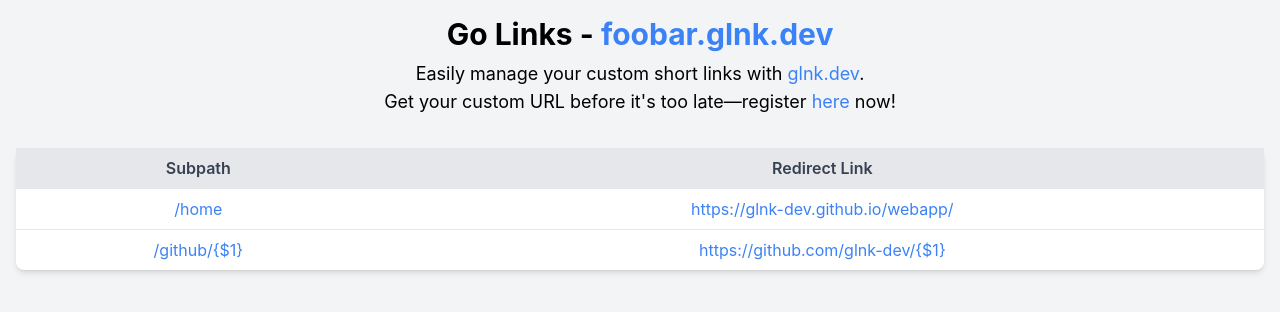
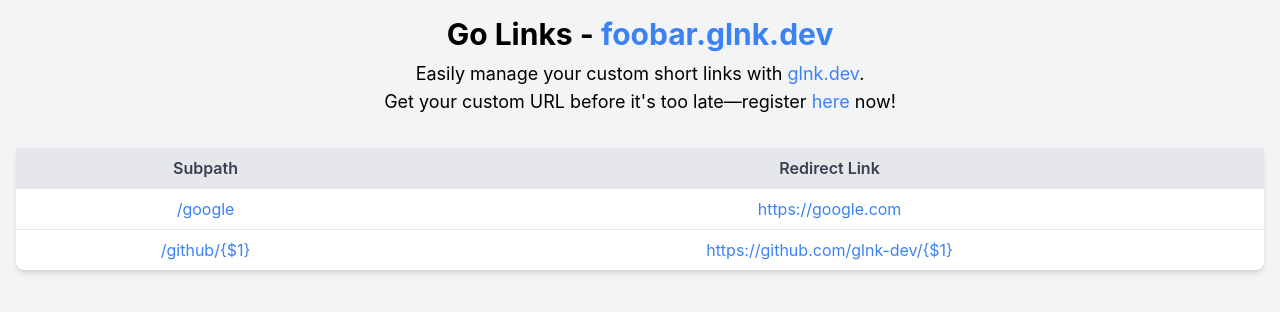
Before and after one commit to glnk-dev/webapp, a React (Create React App) app: page / in a window 1280 px wide. Shown: the top 312 px of the page. Built offline with nearby package versions, Linux system fonts and the light colour scheme.

Commit message:
Add google

```diff
--- a/public/glnk.json
+++ b/public/glnk.json
@@ -1,4 +1,4 @@
 {
-  "/home": "https://glnk-dev.github.io/webapp/",
+  "/google": "https://google.com",
   "/github/{$1}": "https://github.com/glnk-dev/{$1}"
 }
--- a/src/index.js
+++ b/src/index.js
@@ -2,13 +2,13 @@
 import ReactDOM from "react-dom/client";
 import "./index.css";
 import App from "./App";
-import { BrowserRouter as Router } from "react-router-dom";
+import { BrowserRouter } from "react-router-dom";
 
 const root = ReactDOM.createRoot(document.getElementById("root"));
 root.render(
   <React.StrictMode>
-    <Router basename={process.env.PUBLIC_URL}>
+    <BrowserRouter basename={process.env.PUBLIC_URL}>
       <App />
-    </Router>
+    </BrowserRouter>
   </React.StrictMode>
 );
```
